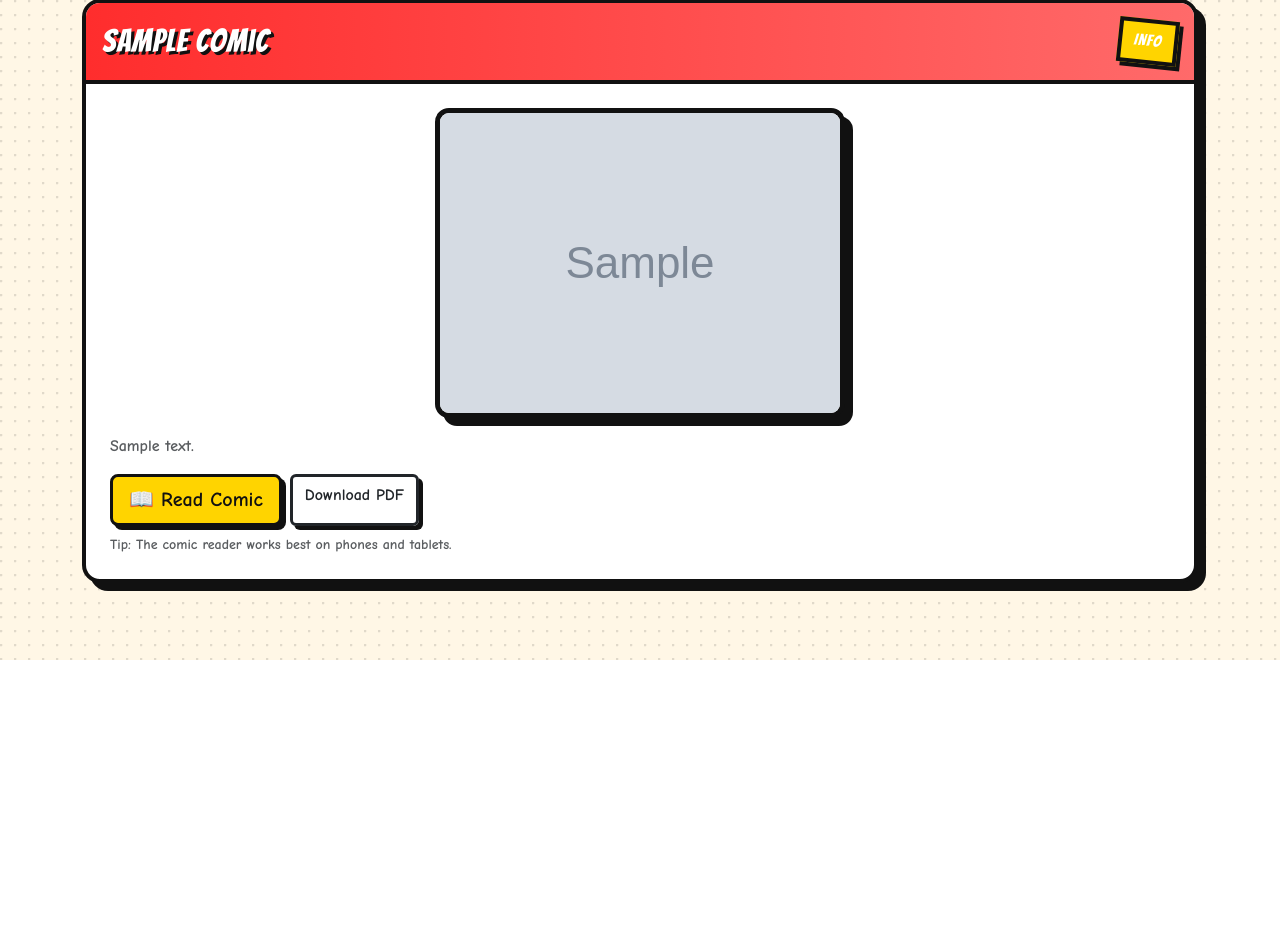
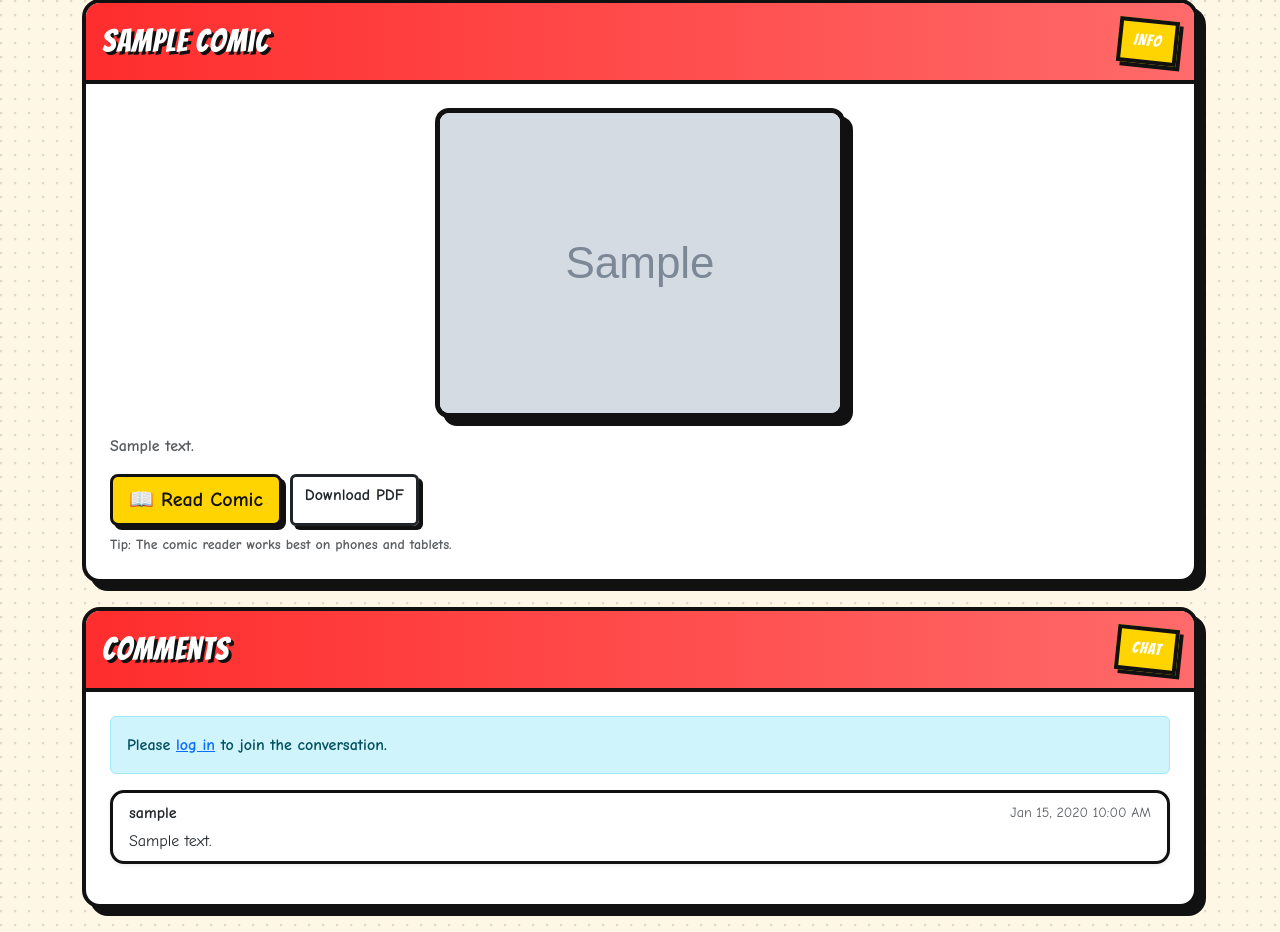
Before and after one commit to fjawed92/IsmaVerse, a Flask app: page /comics/1 in a window 1280 px wide. Shown: the part 140-1072 px from the top of the page. Before the commit the page ends 800 px from the top, so only its background shows below. Run offline with Flask 3, Linux system fonts and the light colour scheme; tables that the repository leaves empty hold one stand-in row (values such as "Sample post"); grey boxes marked "Sample" are stand-in pictures.

Commit message:
Add comic comments for authenticated users

```diff
--- a/app/models/__init__.py
+++ b/app/models/__init__.py
@@ -1,3 +1,4 @@
 from .comic import Comic
 from .character import Character
+from .comment import Comment
 from .user import User
--- a/app/models/user.py
+++ b/app/models/user.py
@@ -15,6 +15,7 @@ class User(UserMixin, db.Model):
     password_hash = db.Column(db.String(255), nullable=False)
     roles = db.Column(db.String(120), nullable=False, default="user")
     created_at = db.Column(db.DateTime, default=datetime.utcnow, nullable=False)
+    comments = db.relationship("Comment", backref="author", lazy="dynamic")
 
     def set_password(self, password: str) -> None:
         self.password_hash = generate_password_hash(password)
--- a/app/templates/comics/detail.html
+++ b/app/templates/comics/detail.html
@@ -62,4 +62,39 @@
   </div>
 </div>
 
+<div class="comic-panel mt-4">
+  <div class="panel-header d-flex justify-content-between align-items-center">
+    <h3 class="panel-title mb-0">Comments</h3>
+    <span class="burst">CHAT</span>
+  </div>
+
+  <div class="p-3 p-md-4">
+    {% if current_user.is_authenticated %}
+      <form method="post" action="{{ url_for('comics.add_comment', comic_id=comic.id) }}" class="mb-4">
+        <label for="comment" class="form-label fw-bold">Share your thoughts</label>
+        <textarea id="comment" name="comment" class="form-control" rows="3" maxlength="1000" required></textarea>
+        <button type="submit" class="btn btn-comic-cta mt-2">Post Comment</button>
+      </form>
+    {% else %}
+      <div class="alert alert-info fw-bold">Please <a href="{{ url_for('auth.login', next=request.path) }}">log in</a> to join the conversation.</div>
+    {% endif %}
+
+    {% if comments %}
+      <div class="list-group">
+        {% for comment in comments %}
+          <div class="list-group-item border-3 mb-3 shadow-sm" style="border-color:#111; border-radius: 14px;">
+            <div class="d-flex justify-content-between align-items-center mb-1">
+              <div class="fw-bold">{{ comment.author.username }}</div>
+              <small class="text-muted">{{ comment.created_at.strftime('%b %d, %Y %I:%M %p') if comment.created_at else 'Just now' }}</small>
+            </div>
+            <p class="mb-0">{{ comment.body }}</p>
+          </div>
+        {% endfor %}
+      </div>
+    {% else %}
+      <p class="text-muted mb-0 fw-bold">No comments yet. Be the first to add one!</p>
+    {% endif %}
+  </div>
+</div>
+
 {% endblock %}
--- a/app/views/comics_routes.py
+++ b/app/views/comics_routes.py
@@ -1,6 +1,9 @@
-from flask import Blueprint, render_template, abort, current_app, send_from_directory
+from flask import Blueprint, render_template, abort, current_app, send_from_directory, request, flash, redirect, url_for
+from flask_login import login_required, current_user
 from werkzeug.utils import safe_join
+from ..extensions import db
 from ..models.comic import Comic
+from ..models.comment import Comment
 import os
 
 comics_bp = Blueprint("comics", __name__)
@@ -21,7 +24,8 @@ def list_comics():
 @comics_bp.route("/<int:comic_id>")
 def comic_detail(comic_id):
     comic = Comic.query.get_or_404(comic_id)
-    return render_template("comics/detail.html", comic=comic)
+    comments = Comment.query.filter_by(comic_id=comic.id).order_by(Comment.created_at.desc()).all()
+    return render_template("comics/detail.html", comic=comic, comments=comments)
 
 
 # =====================================================
@@ -64,3 +68,24 @@ def serve_pdf(filename):
         abort(404)
 
     return send_from_directory(pdf_dir, filename)
+
+
+# =====================================================
+# COMMENT CREATION
+# =====================================================
+@comics_bp.route("/<int:comic_id>/comments", methods=["POST"])
+@login_required
+def add_comment(comic_id):
+    comic = Comic.query.get_or_404(comic_id)
+    body = request.form.get("comment", "").strip()
+
+    if not body:
+        flash("Please enter a comment before posting.", "warning")
+        return redirect(url_for("comics.comic_detail", comic_id=comic.id))
+
+    comment = Comment(body=body, comic_id=comic.id, user_id=current_user.id)
+    db.session.add(comment)
+    db.session.commit()
+
+    flash("Comment added!", "success")
+    return redirect(url_for("comics.comic_detail", comic_id=comic.id))
```
Also changed, not shown: app/models/comic.py (+7 -0 lines), app/models/comment.py (added, +11 -0 lines).
